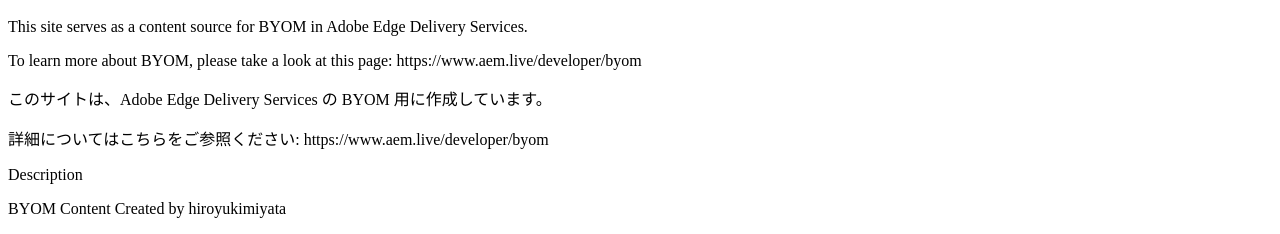
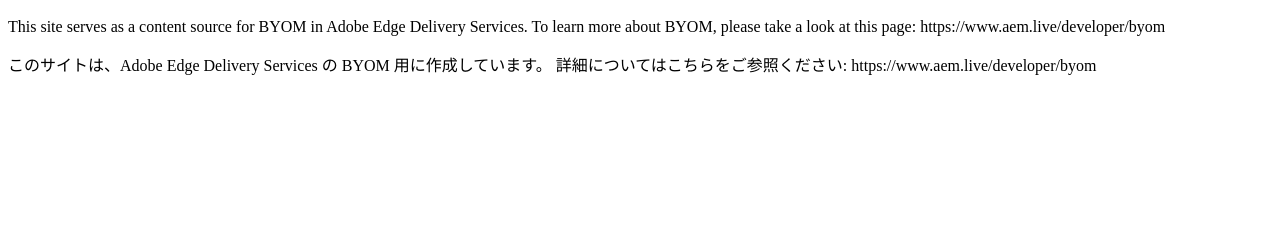
Before and after one commit to hiroyukimiyata/eds-byom, a plain HTML site: page byom/index.html in a window 1280 px wide. Shown: the part 1098-1332 px from the top of the page. After the commit the page ends 1190 px from the top, so only its background shows below. Drawn offline with Linux system fonts and the light colour scheme.

Commit message:
Update index.html

```diff
--- a/byom/index.html
+++ b/byom/index.html
@@ -13,22 +13,16 @@
           </picture>
         </p>
         <div>
-          <p>This site serves as a content source for BYOM in Adobe Edge Delivery Services.</p>
-          <p>To learn more about BYOM, please take a look at this page: https://www.aem.live/developer/byom</p>
+          <p>
+            This site serves as a content source for BYOM in Adobe Edge Delivery Services.
+            To learn more about BYOM, please take a look at this page: https://www.aem.live/developer/byom
+          </p>
         </div>
         <div>
-          <p>このサイトは、Adobe Edge Delivery Services の BYOM 用に作成しています。</p>
-          <p>詳細についてはこちらをご参照ください: https://www.aem.live/developer/byom</p>
-        </div>
-        <div class="metadata">
-          <div>
-            <div>
-              <p>Description</p>
-            </div>
-            <div>
-              <p>BYOM Content Created by hiroyukimiyata</p>
-            </div>
-          </div>
+          <p>
+            このサイトは、Adobe Edge Delivery Services の BYOM 用に作成しています。
+            詳細についてはこちらをご参照ください: https://www.aem.live/developer/byom
+          </p>
         </div>
       </div>
     </main>
```
